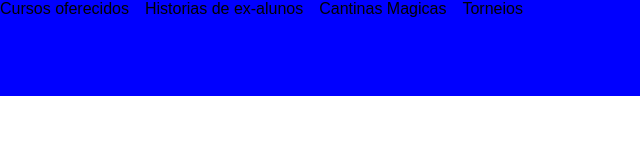
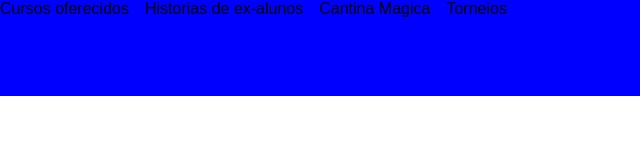
Before and after one commit to dav0fc/Site-Escola-Magica, a plain HTML site: page index.html in a window 1280 px wide. Shown: the full height of the page, 0-640 px from the left. Drawn offline with Linux system fonts and the light colour scheme.

Commit message:
Update index.html

```diff
--- a/index.html
+++ b/index.html
@@ -11,7 +11,7 @@
       <nav>
         <a>Cursos oferecidos</a>
         <a>Historias de ex-alunos</a>
-        <a>Cantinas Magicas</a>
+        <a>Cantina Magica</a>
         <a>Torneios</a>
       </nav>
     </header>
```
